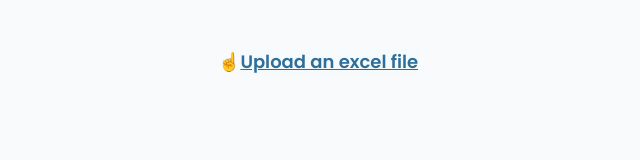
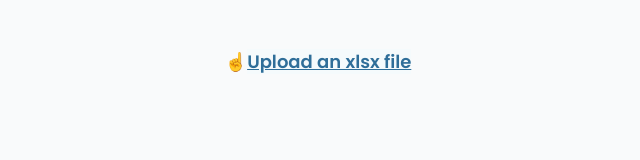
Before and after one commit to questionreality/react-xlsx-pdf, a React (Create React App) app: page /#/search in a window 1280 px wide. Shown: the top 160 px of the page, without its empty margins (322-962 px from the left). Built offline with nearby package versions, Linux system fonts and the light colour scheme; sample sign-in values are in the browser's storage.

Commit message:
change 'upload excel' to 'upload xlsx'

```diff
--- a/src/components/FileInput.js
+++ b/src/components/FileInput.js
@@ -52,7 +52,7 @@ function FileInput({ loading, setLoading }) {
         />
         <span className="text-lg">☝️</span>
         <span className="text-primary-700 sm:text-lg bg-primary-50 underline font-semibold">
-          Upload an excel file
+          Upload an xlsx file
         </span>
       </label>
     </div>
```
